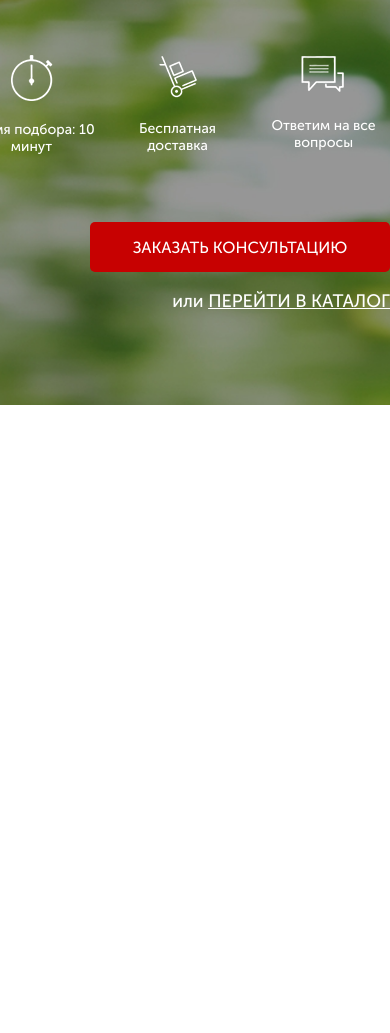
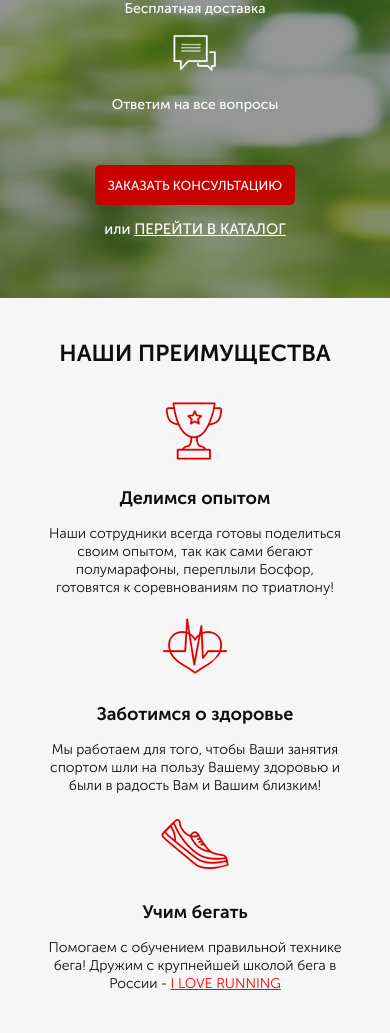
Before and after one commit to sunstanislav/Minishop_page, a website: page src/index.html in a window 390 px wide. Shown: the part 380-1413 px from the top of the page. Before the commit the page ends 844 px from the top, so only its background shows below. Drawn offline with Linux system fonts and the light colour scheme.

Commit message:
advantages and media

```diff
--- a/src/index.html
+++ b/src/index.html
@@ -11,7 +11,8 @@
     <link rel="stylesheet" href="/css/style.min.css">
 </head>
 <body>
-    <div class="promo">
+<!-- СЕКЦИЯ ПРОМО -->
+<section class="promo">
 <div class="container">
     <header class="header">
         <a href="#" class="header__logo">
@@ -41,6 +42,30 @@
         </div>
     </div>
 </div>
+</section>
+<!-- СЕКЦИЯ ПРЕИМУЩЕСТВА -->
+<section class="advantages">
+<div class="container">
+    <h2 class="title">НАШИ ПРЕИМУЩЕСТВА</h2>
+    <div class="advantages__wrapper">
+        <div class="advantages__item">
+            <img src="icons/advantages/cup.png" alt="cup">
+            <div class="advantages__suptitle">Делимся опытом</div>
+            <div class="advantages__descr">Наши сотрудники всегда готовы поделиться своим опытом, так как сами бегают полумарафоны, переплыли Босфор, готовятся к соревнованиям по триатлону!</div>
+        </div>
+        <div class="advantages__item">
+            <img src="icons/advantages/heart.png" alt="heart">
+            <div class="advantages__suptitle">Заботимся о здоровье</div>
+            <div class="advantages__descr">Мы работаем для того, чтобы Ваши занятия спортом шли на пользу Вашему здоровью и были в радость Вам и Вашим близким!</div>
+        </div>
+        <div class="advantages__item">
+            <img src="icons/advantages/shoe.png" alt="shoe">
+            <div class="advantages__suptitle">Учим бегать</div>
+            <div class="advantages__descr">Помогаем с обучением правильной технике бега! Дружим с крупнейшей школой бега в России - <a href="#">I LOVE RUNNING</a></div>
+        </div>
+    </div>
 </div>
+</div>
+</section>
 </body>
 </html>
--- /dev/null
+++ b/src/sass/base/_media.scss
@@ -0,0 +1,140 @@
+// MEDIA 991px **********************************
+@media (max-width: 991px) {
+.header {
+    padding: 0 10px;
+}
+.promo {
+    padding: 15px 0 80px 0;
+    &__wrapper {
+        align-items: center;
+    }
+}
+}
+// MEDIA 767px **********************************
+@media (max-width: 767px) {
+.header {
+    padding: 0 40px;
+    &__official {
+        display: none;
+    }
+}
+}
+.advantages {
+    h2 {
+        font-size: 28px;
+        margin: 0;
+    }
+    &__wrapper {
+        margin-top: 55px;
+        padding: 0 10px;
+        justify-content: space-around;
+        flex-wrap: wrap;
+    }
+    &__item:last-child {
+        margin-top: 20px;
+    }
+    &__suptitle {
+        margin-top: 22px;
+    }
+    &__descr {
+        margin-top: 15px;
+    }
+}
+// MEDIA 575px **********************************
+@media (max-width: 575px) {
+.header {
+    &__phone {
+        font-size: 14px;
+        margin-bottom: 5px;
+    }
+    &__logo {
+        width: 200px;
+    }
+}
+.promo {
+    padding: 13px 0 60px 0;
+    &__header {
+        font-size: 32px;
+        line-height: 32px;
+    }
+    &__supheader {
+        font-size: 18px;
+        line-height: 20px;
+    }
+    &__icons {
+        margin-top: 20px;
+        flex-direction: column;
+        align-items: center;
+        justify-content: center;
+    }
+    &__icon {
+        width: 100%;
+        margin-bottom: 17px;
+        font-size: 14px;
+    }
+    &__link {
+        font-size: 15px;
+        margin-top: 15px;
+    }
+    &__wrapper {
+        margin-top: 50px;
+    }
+}
+.button {
+    font-size: 11px;
+    width: 135px;
+    height: 25px;
+    &_main {
+        height: 40px;
+        width: 200px;
+        font-size: 13px;
+        margin-top: 35px;
+    }
+}
+.advantages {
+    padding: 40px 0;
+    h2 {
+        font-size: 23px;
+    }
+    &__item {
+        max-width: 300px;
+        margin-top: 15px;
+    }
+    &__item:first-child {
+        margin-top: 0;
+    }
+    &__item:last-child {
+        margin-top: 15px;
+    }
+    &__wrapper {
+        margin-top: 28px;
+    }
+    &__suptitle {
+        margin-top: 18px;
+    }
+    &__descr {
+        margin-top: 12px;
+    }
+}
+}
+// MEDIA 320px **********************************
+@media (max-width: 320px) {
+.header {
+    padding: 0 5px;
+    margin: 0;
+    &__logo {
+        width: 160px;
+    }
+}
+.promo {
+    &__header {
+        font-size: 22px;
+    }
+    &__supheader {
+        font-size: 13px;
+    }
+    &__icons {
+        width: 320px;
+    }
+}
+}
--- /dev/null
+++ b/src/sass/blocks/_advantages.scss
@@ -0,0 +1,35 @@
+.advantages {
+    min-height: 473px;
+    background: #F6F6F6;
+    padding: 73px 0 65px 0;
+    &__item {
+        display: flex;
+        flex-direction: column;
+        align-items: center;
+        max-width: 277px;
+    }
+    &__wrapper {
+        margin-top: 65px;
+        display: flex;
+        justify-content: space-between;
+    }
+    &__suptitle {
+        color: #0d0d0d;
+        margin-top: 35px;
+        font-weight: 700;
+        font-size: 18px;
+        line-height: 29px;
+    }
+    &__descr {
+        color: #0d0d0d;
+        margin-top: 20px;
+        font-weight: 300;
+        font-size: 14px;
+        line-height: 18px;
+        text-align: center;
+        a {
+            color: #FF0000;
+            text-transform: uppercase;
+        }
+    }
+}
--- /dev/null
+++ b/src/sass/blocks/_titles.scss
@@ -0,0 +1,8 @@
+.title {
+    font-weight: 700;
+    font-size: 30px;
+    line-height: 30px;
+    color: #0D0D0D;
+    text-align: center;
+    text-transform: uppercase;
+}
--- a/src/sass/style.scss
+++ b/src/sass/style.scss
@@ -2,6 +2,9 @@
 @import 'blocks/promo';
 @import 'blocks/header';
 @import 'blocks/buttons';
+@import 'blocks/advantages';
+@import 'blocks/titles';
+@import 'base/media';
 * {
     font-family: 'Museo Sans Cyrl', sans-serif;
 }
```
Also changed, not shown: src/css/style.min.css.
